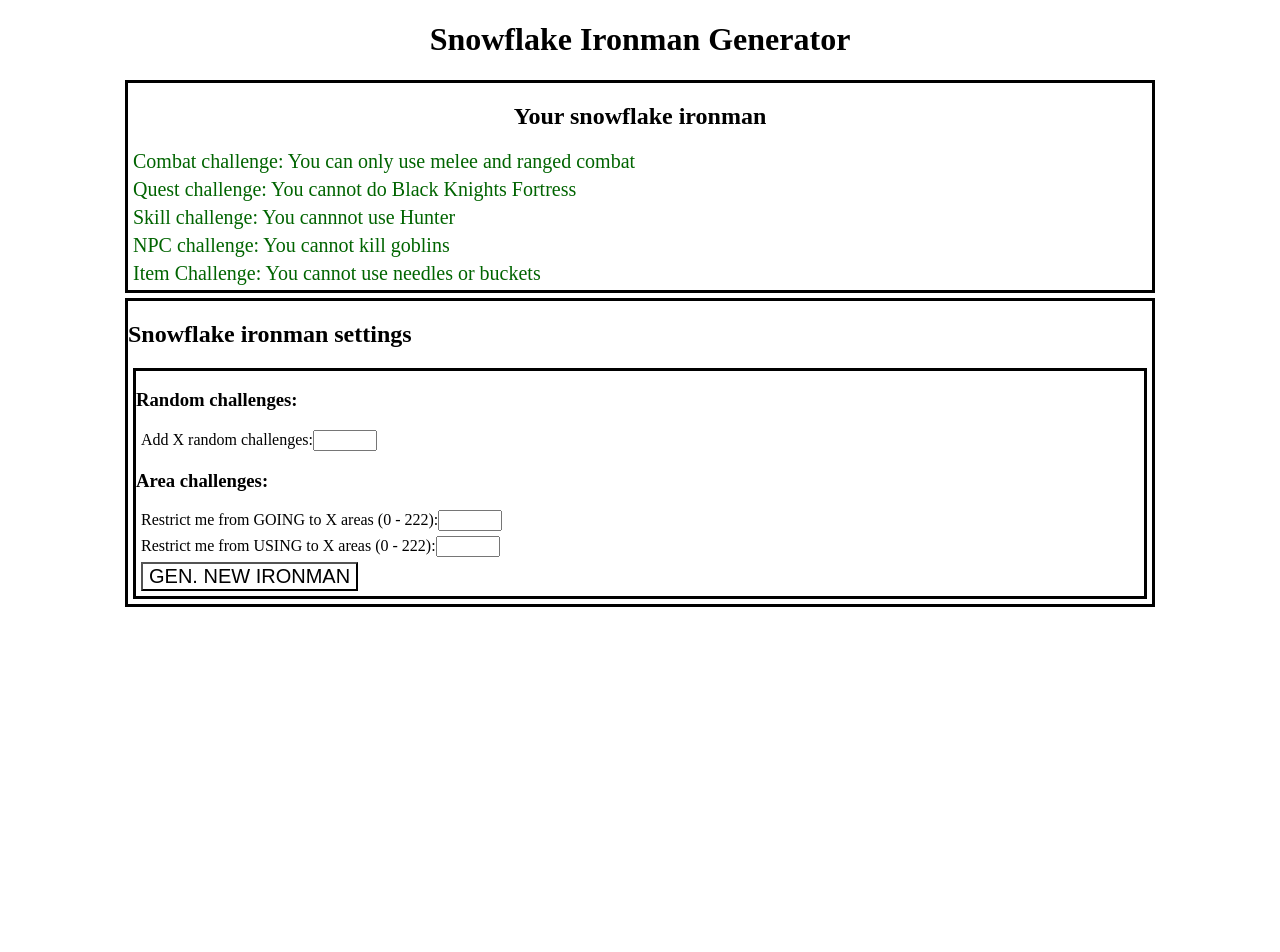
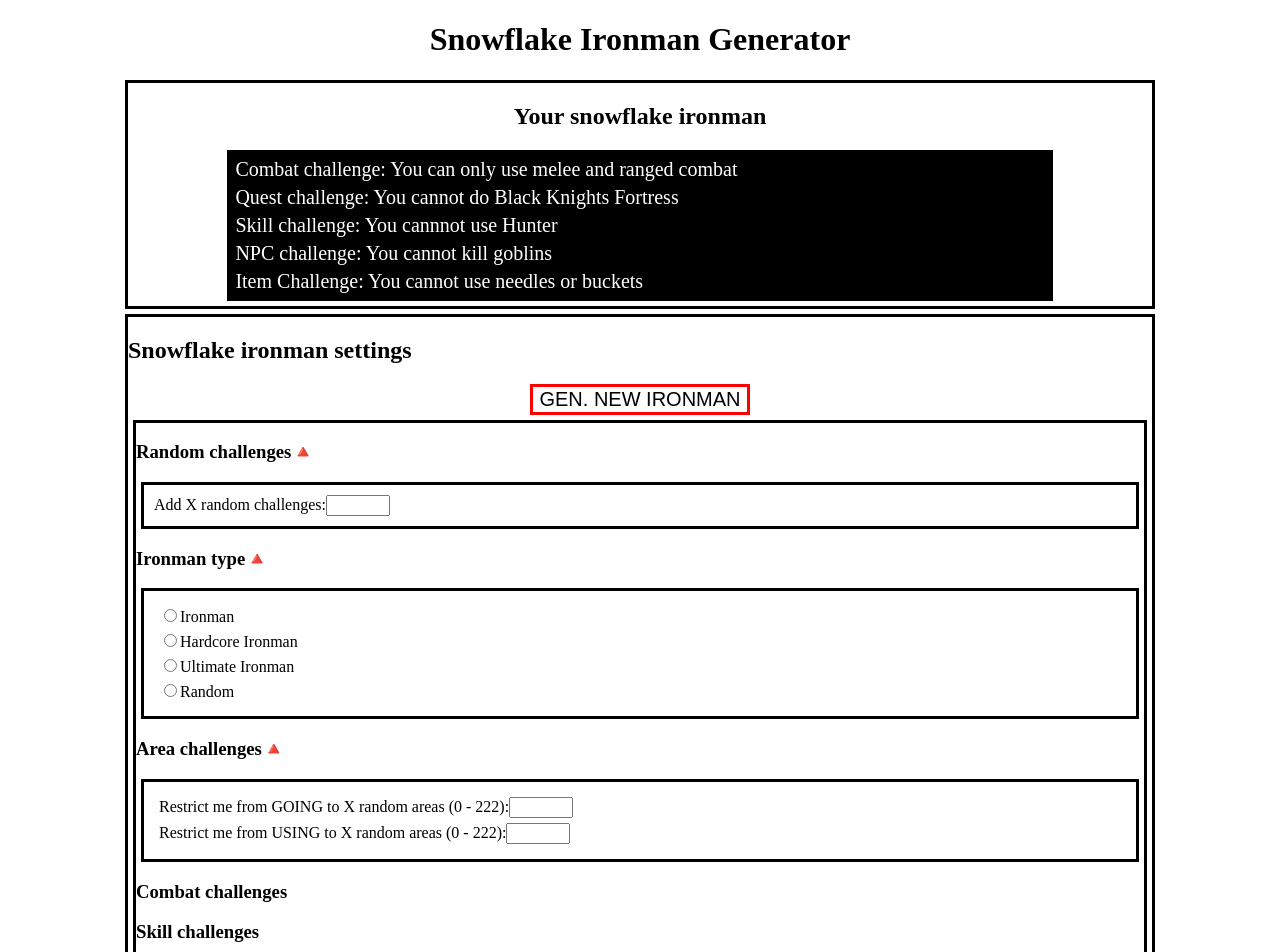
Before and after one commit to Yonkai/ironman-challenge-maker, a Next.js app: page / in a window 1280 px wide. Shown: the top 952 px of the page. Before the commit the page ends 800 px from the top, so only its background shows below. Built offline with nearby package versions, Linux system fonts and the light colour scheme.

Commit message:
Add some basic form boilerplate to base component patterns off of

```diff
--- a/components/IronmanChallenges.js
+++ b/components/IronmanChallenges.js
@@ -10,16 +10,18 @@ class IronmanChallenges extends Component {
     return (<div>
       {/* Ironman challenge condition: */}
       <h2> Your snowflake ironman</h2>
-      <p>Combat challenge: You can only use melee and ranged combat</p>
-      <p>Quest challenge: You cannot do Black Knights Fortress</p>
-      <p>Skill challenge: You cannnot use Hunter</p>
-      <p>NPC challenge: You cannot kill goblins</p>
-      <p>Item Challenge: You cannot use needles or buckets</p>
+      <div>
+        <p>Combat challenge: You can only use melee and ranged combat</p>
+        <p>Quest challenge: You cannot do Black Knights Fortress</p>
+        <p>Skill challenge: You cannnot use Hunter</p>
+        <p>NPC challenge: You cannot kill goblins</p>
+        <p>Item Challenge: You cannot use needles or buckets</p>
+      </div>
 
       <style jsx>
         {`
             p{
-              color:darkgreen;
+              color:white;
               font-size:20px;
               margin:5px;
             }
@@ -31,6 +33,9 @@ class IronmanChallenges extends Component {
               width:80%;
               margin:5px auto;
             }
+            div div{
+              background:black;
+            }
           `}
       </style>
     </div>
--- a/components/IronmanSettings.js
+++ b/components/IronmanSettings.js
@@ -5,37 +5,62 @@ class IronmanSettings extends Component {
     this.state = { settings: null }
   }
 
+  // TODO:control these forms in react
   render () {
     return (
       <div className='settings-main'>
         <h2>Snowflake ironman settings</h2>
+        <button onClick={this.GenSet}>GEN. NEW IRONMAN</button>
         <div className='area-restrictions'>
           {/* Generates object through class based on input */}
-          <h3>Random challenges:</h3>
-          <form action='' method='get' class='form-example'>
-
-            <div>
-              <label for='areas'>Add X random challenges:</label>
+          <form action='' method='get' className='form-example'>
+            <h3>Random challenges🔺</h3>
+            <div className='area-challenges'>
+              <label htmlFor='areas'>Add X random challenges:</label>
               <input type='number' name='areas'
                 min='0' max='222' />
             </div>
-          </form>
-
-          <h3>Area challenges:</h3>
-          <form action='' method='get' class='form-example'>
+            <h3>Ironman type🔺</h3>
+            <div className='area-challenges'>
+              <div>
+                <input type='radio' id='huey' name='drone' value='Ironman' />
+                <label htmlFor='huey'>Ironman</label>
+              </div>
+              <div>
+                <input type='radio' id='dewey' name='drone' value='Hardcore Ironman' />
+                <label htmlFor='dewey'>Hardcore Ironman</label>
+              </div>
 
               <div>
-              <label for='areas'>Restrict me from GOING to X areas (0 - 222):</label>
+                <input type='radio' id='louie' name='drone' value='Ultimate Ironman' />
+                <label htmlFor='louie'>Ultimate Ironman</label>
+              </div>
+              <div>
+                <input type='radio' id='random' name='drone' value='random' />
+                <label htmlFor='ransdom'>Random</label>
+              </div>
+            </div>
+            <h3>Area challenges🔺</h3>
+            <div className='area-challenges'>
+              <div>
+                <label htmlFor='areas'>Restrict me from GOING to X random areas (0 - 222):</label>
                 <input type='number' name='areas'
                   min='0' max='222' />
               </div>
-
               <div>
-              <label for='areas'> Restrict me from USING to X areas (0 - 222):</label>
+                <label htmlFor='areas'>Restrict me from USING to X random areas (0 - 222):</label>
                 <input type='number' name='areas'
                   min='0' max='222' />
               </div>
-            <button onClick={this.GenereatedChallenge}>GEN. NEW IRONMAN</button>
+            </div>
+            <h3>Combat challenges</h3>
+            <h3>Skill challenges</h3>
+            <h3>Minigame challenges</h3>
+            <h3>Quest challenges</h3>
+            <h3>Item challenges</h3>
+            <h3>Beast challenges</h3>
+            <h3>Slot restrictions</h3>
+            <div />
           </form>
 
           {/* "Restrict me from using X areas", "Allow me to go to X areas" basically the same thing. */}
@@ -49,11 +74,12 @@ class IronmanSettings extends Component {
                   margin:5px auto;
                 }
 
-                button{
-                  margin:5px;
+                div button{
+                  margin:0 auto;
                   font-size:20px;
                   display:block;
                   background:white;
+                  border:3px solid red;
                 }
 
                 .area-restrictions{
@@ -63,6 +89,11 @@ class IronmanSettings extends Component {
                 form div{
                   margin:5px;
                 }
+                .area-challenges{
+                  border:3px solid black;
+                  margin:5px;
+                  padding:10px;
+                }
           `}
         </style>
       </div>)
```
Lines whose indentation alone changed are shown as unchanged.
